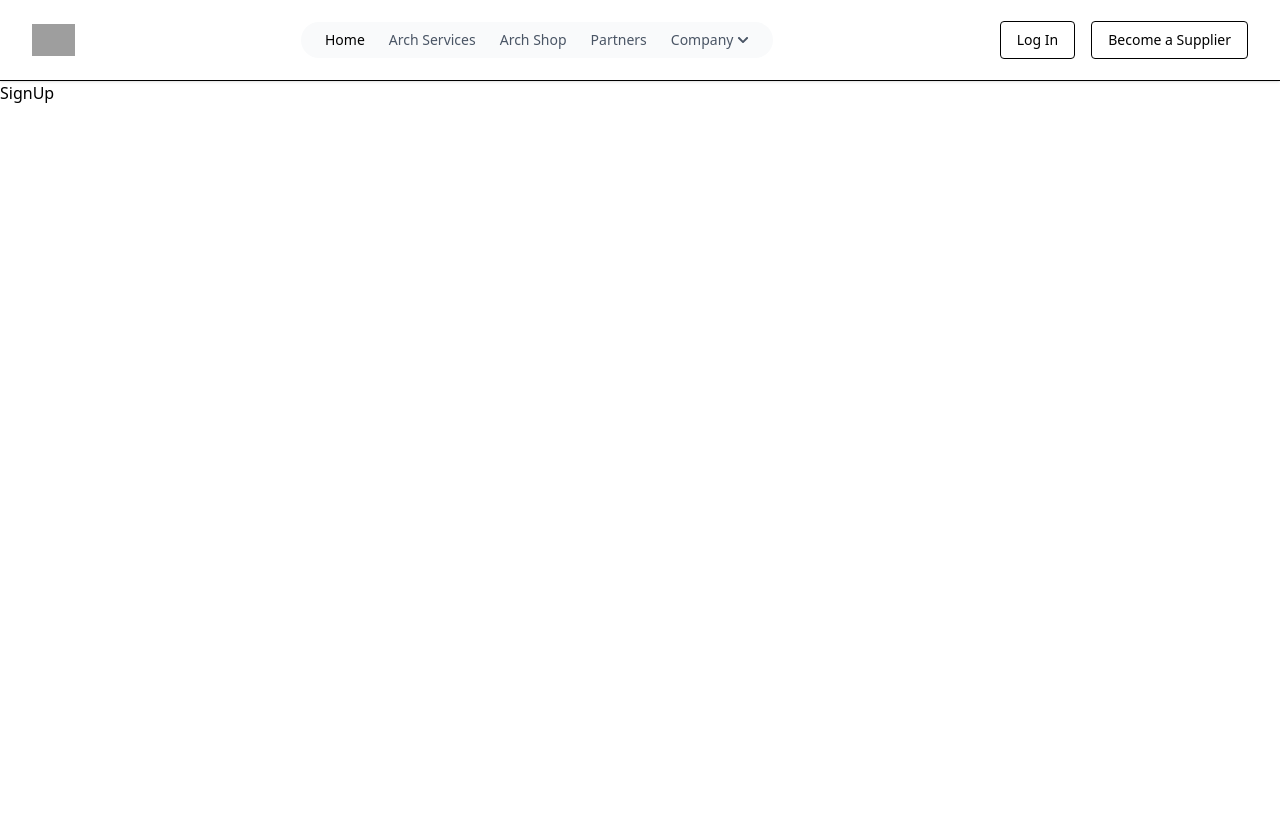
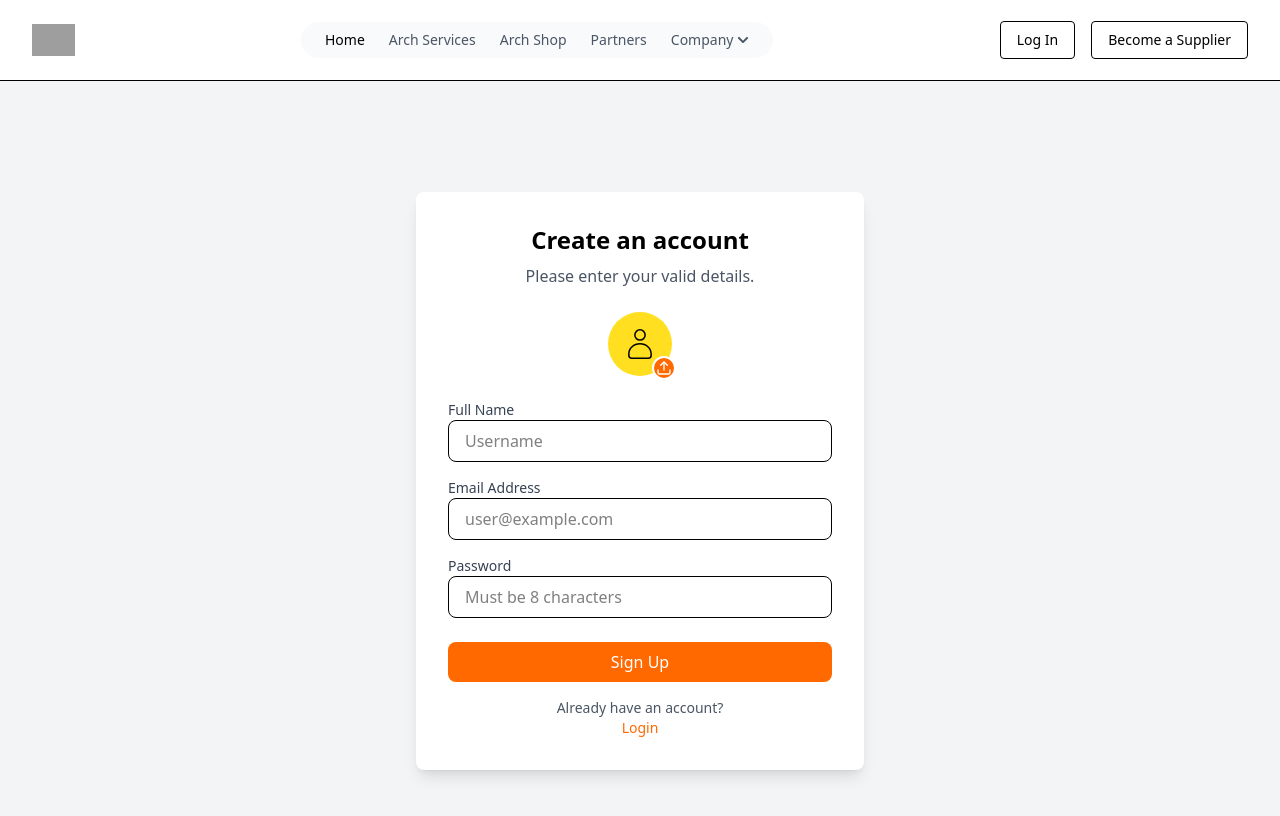
Before and after one commit to iAmVip1/Rapid-Reach, a React (Vite) app in the folder client/: page /sign-up in a window 1280 px wide. Shown: the top 816 px of the page. Built offline with nearby package versions, Linux system fonts and the light colour scheme; grey boxes are pictures that could not be loaded.

Commit message:
sign up ui

```diff
--- a/client/src/pages/SignUp.jsx
+++ b/client/src/pages/SignUp.jsx
@@ -1,7 +1,52 @@
-import React from 'react'
+import { Link, useNavigate } from 'react-router-dom';
+import { CiUser } from "react-icons/ci";
+import { FiUpload } from "react-icons/fi";
 
 export default function SignUp() {
   return (
-    <div>SignUp</div>
-  )
+    <div className="flex items-center justify-center min-h-screen bg-gray-100">
+      <div className="bg-white p-8 rounded-lg shadow-lg w-full max-w-md">
+        <h2 className="text-2xl font-bold text-center mb-2">Create an account</h2>
+        <p className="text-center text-gray-600 mb-6">Please enter your valid details.</p>
+
+        {/* Avatar */}
+        <div className="flex justify-center mb-6">
+          <div className="relative">
+            <div className="w-16 h-16 bg-yellow-300 rounded-full flex items-center justify-center">
+              {/* Main icon */}
+              <CiUser className='items-center justify-center text-4xl' />
+            </div>
+            <div className="absolute -bottom-1 -right-1 w-6 h-6 bg-orange-500 rounded-full flex items-center justify-center border-2 border-white">
+              {/* Sub icon */}
+              <FiUpload className='text-white' />
+            </div>
+          </div>
+        </div>
+
+        {/* Form */}
+        <form>
+          <div className="mb-4">
+            <label className="block text-sm font-medium text-gray-700">Full Name</label>
+            <input type="text" placeholder="Username" className="w-full px-4 py-2 border rounded-lg focus:ring-2 focus:ring-orange-500 focus:outline-none" />
+          </div>
+          <div className="mb-4">
+            <label className="block text-sm font-medium text-gray-700">Email Address</label>
+            <input type="email" placeholder="user@example.com" className="w-full px-4 py-2 border rounded-lg focus:ring-2 focus:ring-orange-500 focus:outline-none" />
+          </div>
+          <div className="mb-6">
+            <label className="block text-sm font-medium text-gray-700">Password</label>
+            <input type="password" placeholder="Must be 8 characters" className="w-full px-4 py-2 border rounded-lg focus:ring-2 focus:ring-orange-500 focus:outline-none" />
+          </div>
+          <button type="submit" className="w-full bg-orange-500 hover:bg-orange-600 text-white py-2 rounded-lg transition-colors">Sign Up</button>
+        </form>
+
+        <p className="text-center text-sm text-gray-600 mt-4">
+          Already have an account?{' '}
+          <Link to={"/sign-in"}>
+          <div className="text-orange-500 font-medium hover:underline">Login</div>
+          </Link>
+        </p>
+      </div>
+    </div>
+  );
 }
```
Also changed, not shown: 1 other file (tests, documents, lock files or other folders).
